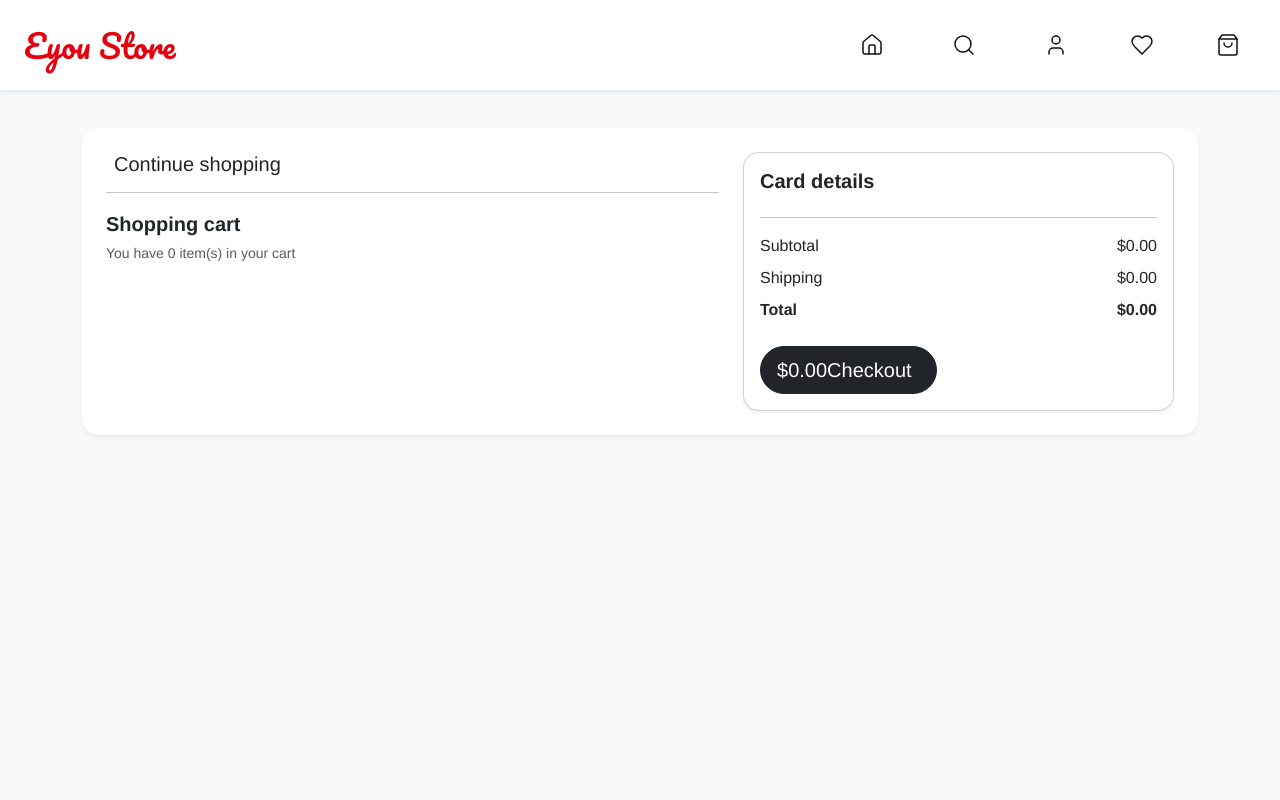
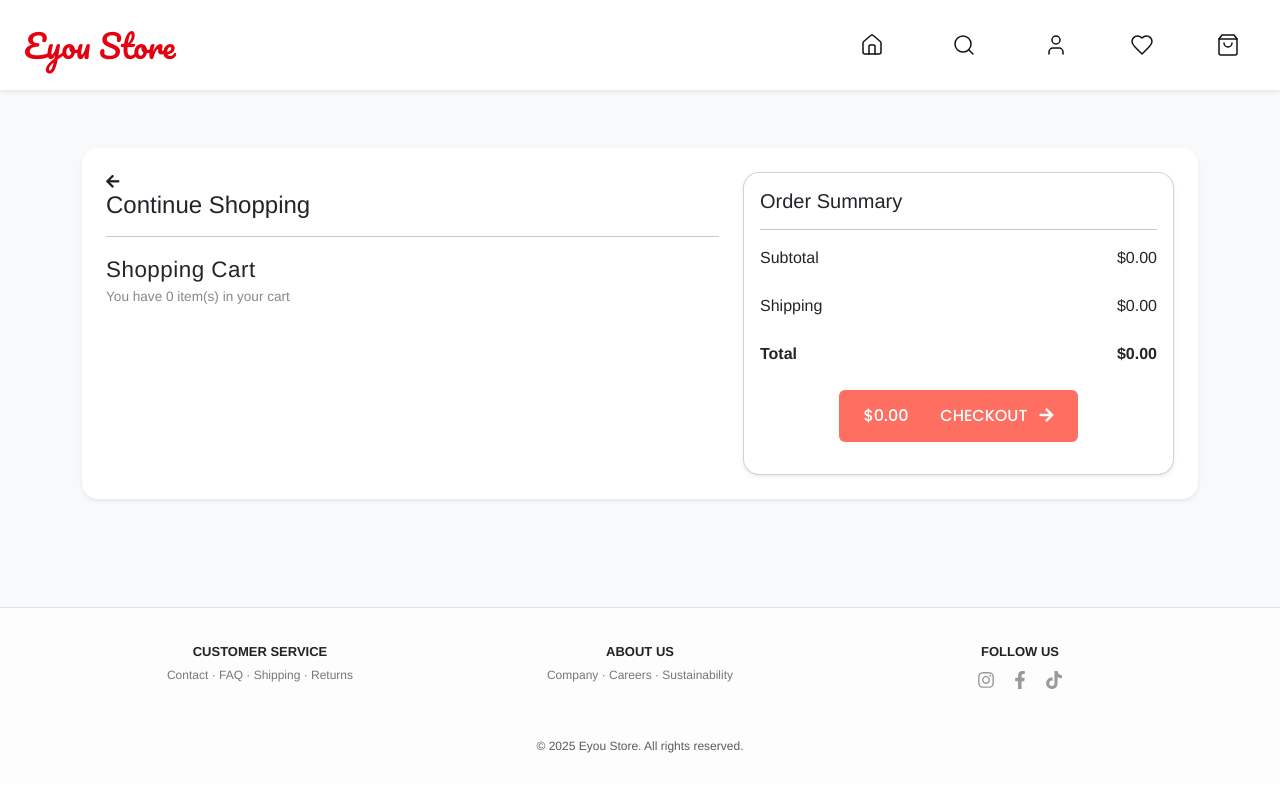
Before and after one commit to Meycemabd/Ecommerce, a React (Vite) app in the folder client/: page /cart in a window 1280 px wide. Shown: the top 800 px of the page. Built offline with nearby package versions, Linux system fonts and the light colour scheme.

Commit message:
cartpage 90% done

```diff
--- a/client/index.html
+++ b/client/index.html
@@ -7,7 +7,7 @@
     <link href="https://fonts.googleapis.com/css2?family=Work+Sans:wght@500;700&display=swap" rel="stylesheet">
     <link href="https://fonts.googleapis.com/css2?family=Pacifico&display=swap" rel="stylesheet">
     <link href="https://fonts.googleapis.com/css2?family=Playfair+Display:wght@500;700&family=Montserrat:wght@400;600&display=swap" rel="stylesheet">
-
+    <link href="https://cdnjs.cloudflare.com/ajax/libs/font-awesome/5.15.4/css/all.min.css" rel="stylesheet"/>
 
     <title>Eyou Store</title>
   </head>
--- a/client/src/pages/CartPage.jsx
+++ b/client/src/pages/CartPage.jsx
@@ -6,28 +6,21 @@
   MDBCol,
   MDBContainer,
   MDBIcon,
-  MDBInput,
   MDBRow,
   MDBTypography,
 } from "mdb-react-ui-kit";
 import React from "react";
 import { useSelector, useDispatch } from "react-redux";
-import { removeFromCart } from "../redux/cartSlice"; // Falls du das hast
+import { removeFromCart } from "../redux/cartSlice";
+import "../styles/pagesCSS/CartPage.css";
 
 export default function CartPage() {
   const cart = useSelector((state) => state.cart);
   const dispatch = useDispatch();
-
   const total = cart.reduce((sum, item) => sum + item.price * item.quantity, 0);
 
   return (
-    <section className="h-100 h-custom" style={{
-      backgroundColor: "#f8f9fa",
-      paddingTop: "80px",
-      paddingBottom: "60px",
-      minHeight: "100vh",
-    }}
-  >
+    <section className="cart-page">
       <MDBContainer className="py-5 h-100">
         <MDBRow className="justify-content-center align-items-center h-100">
           <MDBCol>
@@ -36,10 +29,10 @@
                 <MDBRow>
                   {/* LEFT SIDE */}
                   <MDBCol lg="7">
-                    <MDBTypography tag="h5">
-                      <a href="/" className="text-body text-decoration-none">
+                    <MDBTypography tag="h6" className="mb-3">
+                      <a href="/" className="text-body cart-back-link">
                         <MDBIcon fas icon="arrow-left" className="me-2" />
-                        Continue shopping
+                        <h4>Continue Shopping</h4>
                       </a>
                     </MDBTypography>
 
@@ -47,19 +40,18 @@
 
                     <div className="d-flex justify-content-between align-items-center mb-4">
                       <div>
-                        <p className="mb-1 fs-5 fw-semibold">Shopping cart</p>
-                        <p className="mb-0 text-muted small">
+                        <p className="cart-title">Shopping Cart</p>
+                        <p className="cart-subtitle">
                           You have {cart.length} item(s) in your cart
                         </p>
                       </div>
                     </div>
 
-                    {cart.map((item, i) => (
+                    {cart.map((item) => (
                       <MDBCard className="mb-3 border-0 shadow-sm rounded-4" key={item.id}>
                         <MDBCardBody>
-                          <div className="d-flex justify-content-between">
+                          <div className="d-flex justify-content-between align-items-center">
                             <div className="d-flex flex-row align-items-center">
-                              <div>
                               <MDBCardImage
                                 src={item.image}
                                 fluid
@@ -67,29 +59,27 @@
                                 style={{ width: "65px" }}
                                 alt={item.title}
                               />
-                              </div>
                               <div className="ms-3">
-                                <MDBTypography tag="h6" className="fw-bold mb-1">
+                                <MDBTypography tag="h6" className="cart-product-title">
                                   {item.title}
                                 </MDBTypography>
-                                <p className="text-muted small mb-0">
+                                <p className="cart-product-quantity">
                                   Quantity: {item.quantity}
                                 </p>
                               </div>
                             </div>
                             <div className="d-flex flex-row align-items-center">
-                              <div style={{ width: "80px" }}>
-                                <MDBTypography tag="h6" className="mb-0">
+                              <MDBTypography tag="h6" className="cart-product-price mb-0">
                                 ${(item.price * item.quantity).toFixed(2)}
                               </MDBTypography>
-                              </div>
-                              <a
-                                href="#!"
+                              <MDBBtn
+                                color="link"
+                                size="sm"
+                                className="cart-trash-btn"
                                 onClick={() => dispatch(removeFromCart(item.id))}
-                                className="ms-3 text-muted hover-danger"
                               >
                                 <MDBIcon fas icon="trash-alt" />
-                              </a>
+                              </MDBBtn>
                             </div>
                           </div>
                         </MDBCardBody>
@@ -101,35 +91,36 @@
                   <MDBCol lg="5">
                     <MDBCard className="bg-white text-dark rounded-4 shadow-sm">
                       <MDBCardBody>
-                        <MDBTypography tag="h5" className="mb-4 fw-bold">
-                          Card details
+                        <MDBTypography tag="h5" className="cart-card-heading">
+                          Order Summary
                         </MDBTypography>
-
-                        {/* Payment form can stay the same */}
 
                         <hr />
 
-                        <div className="d-flex justify-content-between mb-2">
-                          <p className="mb-0">Subtotal</p>
-                          <p className="mb-0">${total.toFixed(2)}</p>
+                        <div className="d-flex justify-content-between mb-2 cart-card-row">
+                          <p className="cart-card-label">Subtotal</p>
+                          <p className="cart-card-value">${total.toFixed(2)}</p>
                         </div>
-                        <div className="d-flex justify-content-between mb-2">
-                          <p className="mb-0">Shipping</p>
-                          <p className="mb-0">$0.00</p>
+                        <div className="d-flex justify-content-between mb-2 cart-card-row">
+                          <p className="cart-card-label">Shipping</p>
+                          <p className="cart-card-value">$0.00</p>
                         </div>
-                        <div className="d-flex justify-content-between mb-4">
-                          <strong>Total</strong>
-                          <strong>${total.toFixed(2)}</strong>
+                        <div className="d-flex justify-content-between mb-4 cart-card-total-row">
+                          <strong className="cart-card-total-label">Total</strong>
+                          <strong className="cart-card-total-value">${total.toFixed(2)}</strong>
                         </div>
 
-                        <MDBBtn color="dark" block size="lg" className="rounded-pill">
-                          <div className="d-flex justify-content-between">
+                        <button className="cart-card-checkout-btn">
+                            <div className="checkout-inner">
                             <span>${total.toFixed(2)}</span>
                               <span>
-                              Checkout <MDBIcon fas icon="arrow-right" className="ms-2" />
+                              Checkout <i className="fas fa-arrow-right ms-2"></i>
                             </span>
                           </div>
-                        </MDBBtn>
+                        </button>
+
+
+
                       </MDBCardBody>
                     </MDBCard>
                   </MDBCol>
--- a/client/src/redux/cartSlice.js
+++ b/client/src/redux/cartSlice.js
@@ -1,3 +1,4 @@
+// redux/cartSlice.js
 import { createSlice } from "@reduxjs/toolkit";
 
 const cartSlice = createSlice({
@@ -12,25 +13,21 @@
         state.push({ ...action.payload, quantity: 1 });
       }
     },
-
     removeFromCart: (state, action) => {
       return state.filter((item) => item.id !== action.payload);
     },
-
     increaseQuantity: (state, action) => {
       const item = state.find((i) => i.id === action.payload);
       if (item) {
         item.quantity += 1;
       }
     },
-
     decreaseQuantity: (state, action) => {
       const item = state.find((i) => i.id === action.payload);
       if (item && item.quantity > 1) {
         item.quantity -= 1;
       }
     },
-
     updateQuantity: (state, action) => {
       const { id, quantity } = action.payload;
       const item = state.find((i) => i.id === id);
@@ -38,7 +35,6 @@
         item.quantity = quantity;
       }
     },
-
     clearCart: () => [],
   },
 });
--- a/client/src/styles/pagesCSS/CartPage.css
+++ b/client/src/styles/pagesCSS/CartPage.css
@@ -1,5 +1,148 @@
-@media (min-width: 1025px) {
-    .h-custom {
-    height: 100vh !important;
-    }
-    }
+@import url('https://fonts.googleapis.com/css2?family=Poppins:wght@300;400;500&display=swap');
+
+.cart-page {
+  background-color: #f8f9fa;
+  padding-top: 100px;
+  padding-bottom: 60px;
+  min-height: 75vh;
+  font-family: "Helvetica Neue", Helvetica, Arial, sans-serif;
+}
+
+/* Back Link */
+.cart-back-link {
+  font-weight: 300;
+  text-decoration: none;
+  color: #333;
+  font-size: 0.95rem;
+}
+
+/* Haupttitel */
+.cart-title {
+  font-size: 1.4rem;
+  font-weight: 300;
+  letter-spacing: 0.5px;
+  margin-bottom: 0;
+}
+
+/* Untertitel */
+.cart-subtitle {
+  font-size: 0.85rem;
+  color: #888;
+  font-weight: 300;
+}
+
+/* Einzelnes Produkt */
+.cart-product-card {
+  border: none;
+  box-shadow: 0 1px 4px rgba(0, 0, 0, 0.05);
+  border-radius: 1rem;
+}
+
+.cart-product-title {
+  font-weight: 300;
+  font-size: 1rem;
+  color: #111;
+}
+
+.cart-product-quantity {
+  font-size: 0.8rem;
+  color: #888;
+  font-weight: 300;
+}
+
+.cart-product-price {
+  font-weight: 300;
+  font-size: 1rem;
+  margin-right: 0.75rem;
+}
+
+.cart-trash-btn {
+  color: #dc3545;
+  font-size: 1rem;
+  border: none;
+  background: none;
+  padding: 0;
+}
+
+/* Rechte Seite: Summary */
+.cart-summary-card {
+  background-color: #fff;
+  color: #111;
+  border-radius: 1rem;
+  box-shadow: 0 1px 6px rgba(0, 0, 0, 0.08);
+}
+
+.cart-summary-heading {
+  font-weight: 300;
+  font-size: 1.25rem;
+  margin-bottom: 1.5rem;
+  letter-spacing: 0.5px;
+}
+
+.cart-summary-row {
+  display: flex;
+  justify-content: space-between;
+  margin-bottom: 0.75rem;
+  font-weight: 300;
+  font-size: 0.95rem;
+  color: #333;
+}
+
+.cart-summary-total {
+  display: flex;
+  justify-content: space-between;
+  font-weight: 400;
+  font-size: 1.05rem;
+  margin-bottom: 1.5rem;
+}
+
+.cart-card-checkout-btn {
+  font-family: 'Poppins', sans-serif;
+  font-size: 1rem;
+  font-weight: 500;
+  color: white;
+  background-color: #ff6f61; /* Korallenrot / freundlich */
+  border: none;
+  border-radius: 6px;
+  text-transform: uppercase;
+  width: 60%;
+  height: 52px;
+  margin: 1rem auto;
+  padding: 0 1.5rem;
+  display: flex;
+  align-items: center;
+  justify-content: center;
+  transition: background-color 0.3s ease;
+  cursor: pointer;
+}
+
+.checkout-inner {
+  display: flex;
+  justify-content: space-between;
+  align-items: center;
+  width: 100%;
+}
+
+.cart-card-checkout-btn:hover {
+  background-color: #e85b51; /* dunkleres rosé beim Hover */
+}
+
+.cart-card-checkout-btn:active {
+  background-color: #d24a43;
+  transform: none;
+  box-shadow: none;
+  padding: 0 1.5rem;
+}
+
+
+.cart-trash-btn {
+  color: #e50010;
+  font-size: 1.2rem;
+  margin-left: 1rem;
+  transition: color 0.3s ease, transform 0.2s ease;
+}
+
+.cart-trash-btn:hover {
+  color: #b4000d;
+  transform: scale(0.8);
+}
```
Lines whose indentation alone changed are shown as unchanged.
